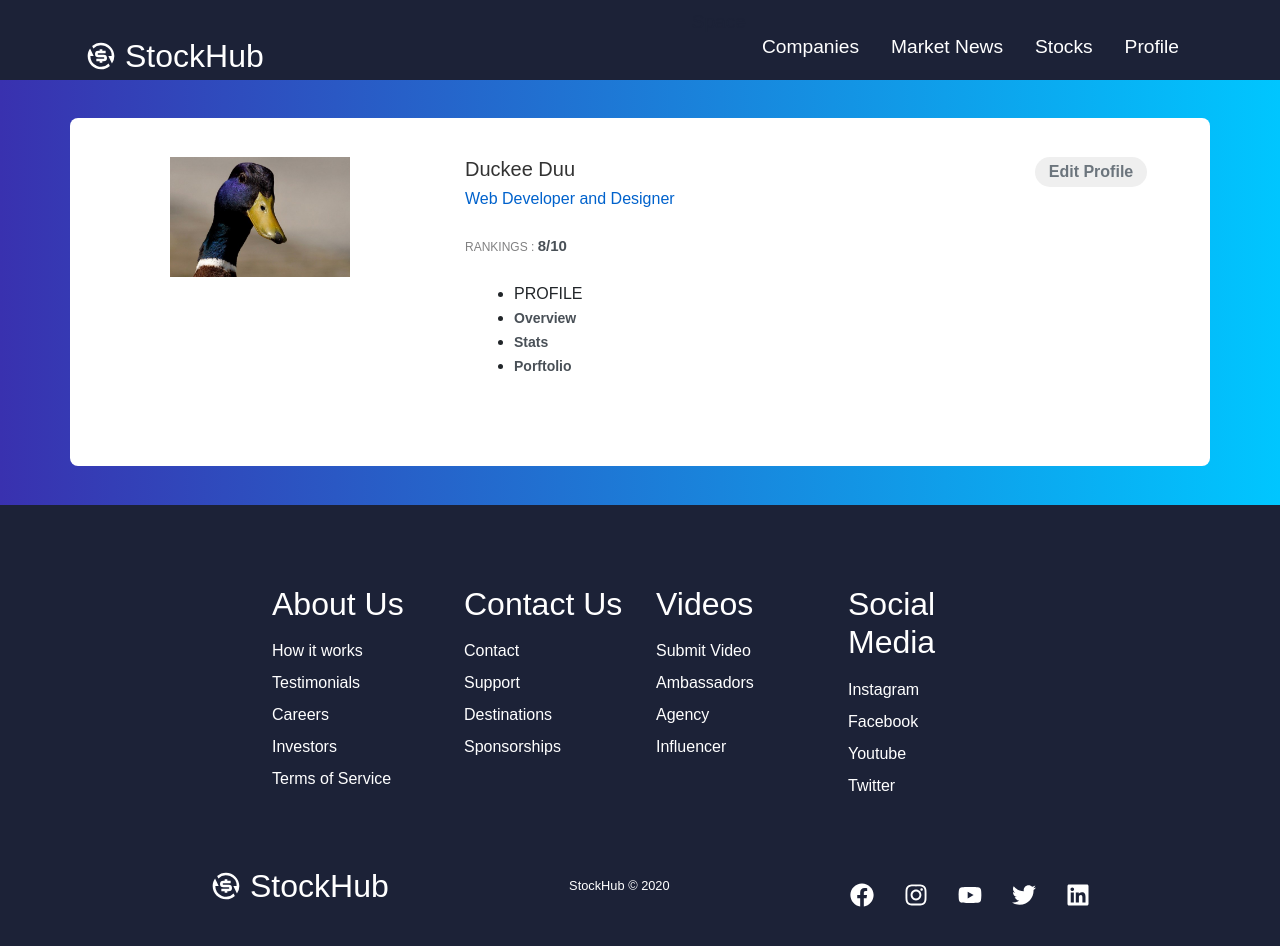
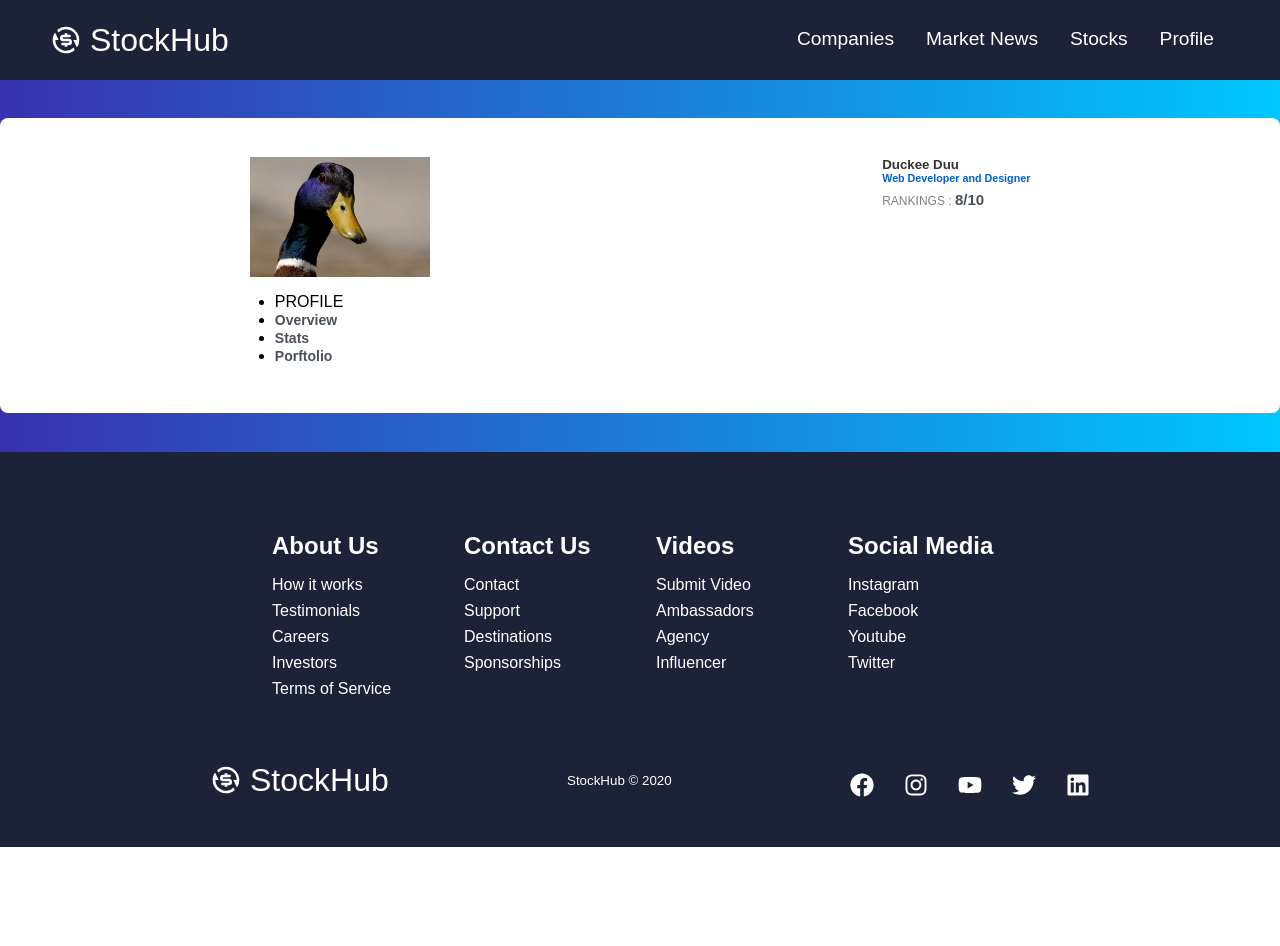
Before and after one commit to Kimyan099/StockHub, a React (Create React App) app in the folder stockhub/: page /profile in a window 1280 px wide. Shown: the top 946 px of the page. After the commit the page ends 847 px from the top, so only its background shows below. Built offline with nearby package versions, Linux system fonts and the light colour scheme; no server answers.

Commit message:
design changes

```diff
--- a/stockhub/src/App.js
+++ b/stockhub/src/App.js
@@ -51,7 +51,7 @@ function App() {
 					path='/details/:symbol'
 					render={(props) => <DetailsPage {...props} name={companyName} />}
 				/>
-				 <NewsCollection>
+			<NewsCollection>
           <Route exact path='/market-news' component={ListNews} />
           <Route exact path='/market-news/:newsId' component={NewsDetailed} />
 		  </NewsCollection>
--- a/stockhub/src/components/MarketNews/NewsBlock.js
+++ b/stockhub/src/components/MarketNews/NewsBlock.js
@@ -1,6 +1,6 @@
 import React from 'react';
 import Card from 'react-bootstrap/Card';
-import 'bootstrap/dist/css/bootstrap.min.css';
+// import 'bootstrap/dist/css/bootstrap.min.css';
 import './NewsBlock.css';
 import { Link } from 'react-router-dom';
 
--- a/stockhub/src/components/pages/ProfilePage/Profile.jsx
+++ b/stockhub/src/components/pages/ProfilePage/Profile.jsx
@@ -11,14 +11,18 @@ function Profile() {
                     <div class="col-md-4">
                         <div class="profile-img">
                             <img src={require('../../../img/bird.jpg')} />
-                            {/* <img src="https://encrypted-tbn0.gstatic.com/images?q=tbn:ANd9GcS52y5aInsxSm31CvHOFHWujqUx_wWTS9iM6s7BAm21oEN_RiGoog" alt=""/> */}
-                            {/* <div class="file btn btn-lg btn-primary">
-                                Change Photo
-                                <input type="file" name="file"/>
-                            </div> */}
                         </div>
+                        <div class="col-md-4">
+                        <br/>
+                        <ul class="profile-work">
+                            <li>PROFILE</li>
+                            <li><a href="">Overview</a></li>
+                            <li><a href="">Stats</a></li>
+                            <li><a href="">Porftolio</a></li>
+                        </ul>
                     </div>
-                    <div class="col-md-6">
+                    </div>
+                    <div class="col-md-5">
                         <div class="profile-head">
                                     <h5>
                                         Duckee Duu
@@ -37,61 +41,6 @@ function Profile() {
                             </ul> */}
                         </div>
                     </div>
-                    <div class="col-md-2">
-                        <input type="submit" class="profile-edit-btn" name="btnAddMore" value="Edit Profile"/>
-                    </div>
-                </div>
-                <div class="row">
-                    <div class="col-md-4">
-                        <br/>
-                        <ul class="profile-work">
-                            <li>PROFILE</li>
-                            <li><a href="">Overview</a></li>
-                            <li><a href="">Stats</a></li>
-                            <li><a href="">Porftolio</a></li>
-                        </ul>
-                    </div>
-                    {/* <div class="col-md-8">
-                        <div class="tab-content profile-tab" id="myTabContent">
-                            <div class="tab-pane fade show active" id="home" role="tabpanel" aria-labelledby="home-tab">
-                                        <div class="row">
-                                            <div class="col-md-6">
-                                                <label>User Id</label>
-                                            </div>
-                                            <div class="col-md-6">
-                                                <p>Kshiti123</p>
-                                            </div>
-                                        </div>
-                                        <div class="row">
-                                            <div class="col-md-6">
-                                                <label>Name</label>
-                                            </div>
-                                            <div class="col-md-6">
-                                                <p>Kshiti Ghelani</p>
-                                            </div>
-                                        </div>
-                                        <div class="row">
-                                            <div class="col-md-6">
-                                                <label>Email</label>
-                                            </div>
-                                            <div class="col-md-6">
-                                                <p>kshitighelani@gmail.com</p>
-                                            </div>
-                                        </div>
-                                        <div class="row">
-                                            <div class="col-md-6">
-                                                <label>Phone</label>
-                                            </div>
-                                            <div class="col-md-6">
-                                                <p>123 456 7890</p>
-                                            </div>
-                                        </div>
-                                        <div class="row">
-
-                                        </div>
-                            </div>
-                        </div>
-                    </div> */}
                 </div>
             </form>
         </div>
```
Lines whose indentation alone changed are shown as unchanged.
